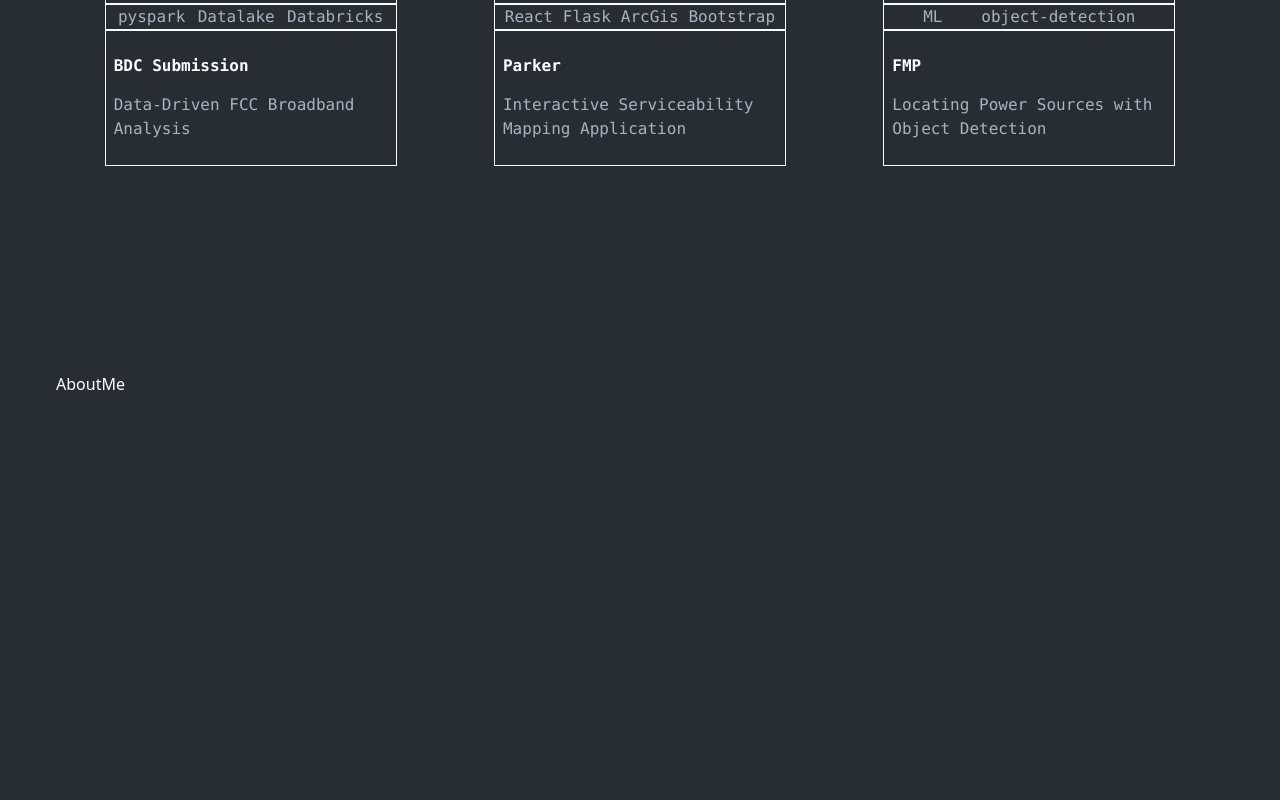
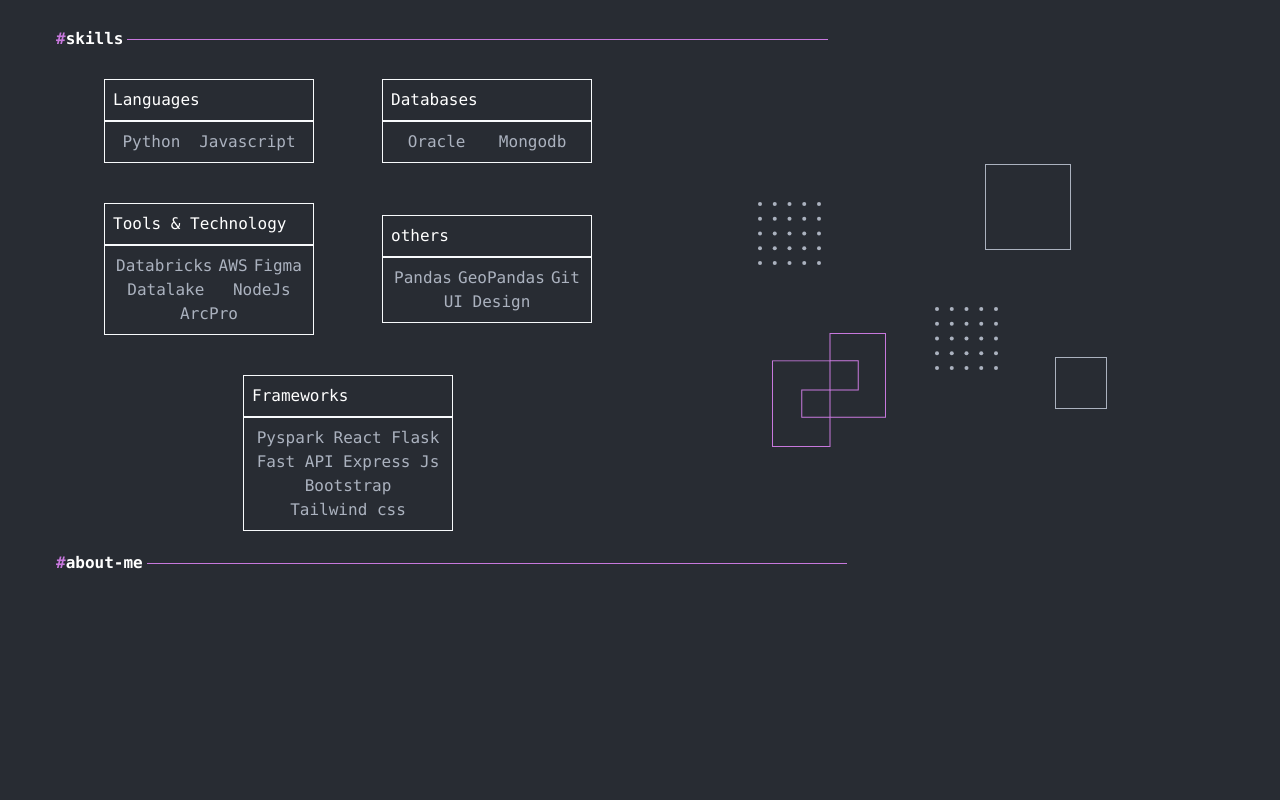
Before and after one commit to nirmalit/portfolio, a React (Create React App) app: page / in a window 1280 px wide. Shown: the part 1220-2020 px from the top of the page. Built offline with nearby package versions, Linux system fonts and the light colour scheme.

Commit message:
Skill is added
Works component is completed.
Minor height issue resolved

```diff
--- a/src/App.js
+++ b/src/App.js
@@ -22,7 +22,7 @@ const App = () => {
   idRefs[pageCatlog.contact] = useRef(null)
 
   const updateActivePage = (pageName) =>{
-    console.log(pageName)
+    // console.log(pageName)
     if(pageName !== globalState.activePage) setGlobalState({...globalState, activePage : pageName })
   }
 
--- a/src/components/about/AboutMe.js
+++ b/src/components/about/AboutMe.js
@@ -1,8 +1,12 @@
 import React from 'react'
+import { PageTitle } from '../pageTitle'
 
 const AboutMe = () => {
+
   return (
-    <div className='h-screen'>AboutMe</div>
+    <div className='h-screen'>
+      <PageTitle titleName="about-me"/>
+    </div>
   )
 }
 
--- a/src/components/card/ImageCard.js
+++ b/src/components/card/ImageCard.js
@@ -23,7 +23,7 @@ const ImageCard = ({contentImage, tagList = [], contentTitle, contentSummary}) =
 
     return (
         <div className='w-full h-full flex flex-wrap justify-evenly items-center font-mono from-neutral-400'>
-            { tagList.map((eachTag) => <div><p>{eachTag}</p></div>)}
+            { tagList.map((eachTag,i) => <div key={i}><p>{eachTag}</p></div>)}
         </div>
     )
   }
@@ -37,7 +37,7 @@ const ImageCard = ({contentImage, tagList = [], contentTitle, contentSummary}) =
     )
   }
   return (
-    <div className='w-[300px] h-[415px] p-4 lg:p-1'>
+    <div className='w-[320px] h-[415px] p-4 lg:p-1'>
         {/* TOP  - Image */}
         <div className='h-1/2 w-full border-[1px] border-slate-50'>
             <TopComponent />
--- /dev/null
+++ b/src/components/card/SkillCard.js
@@ -0,0 +1,34 @@
+import React from 'react'
+import colorCatlog from '../../config/color.json'
+
+const SkillCard = ({ contentTitle, contentList = [] }) => {
+
+  const TopComponent = () =>{
+    if(!contentTitle){
+        throw new Error("Namecard title is empty")
+    }
+    return(
+        <div className="p-2 font-mono border-[1px] border-slate-50">
+            {contentTitle}
+        </div>
+    )
+  }
+
+  const MainComponent = () =>{
+    return(
+        <div className="p-2 font-mono w-full h-full flex flex-wrap justify-around items-center border-[1px] border-slate-50"
+        style={{color : colorCatlog.gray}}
+        >
+            {contentList.map((eachInfo, i) => <div key = {i}><p>{eachInfo}</p></div>)}
+        </div>
+    )
+  }
+  return (
+    <div className='p-5 w-[250px] h-[140px] p-2 h-auto'>
+        <TopComponent />
+        <MainComponent />
+    </div>
+  )
+}
+
+export default SkillCard
--- a/src/components/card/index.js
+++ b/src/components/card/index.js
@@ -1,4 +1,4 @@
+import SkillCard from "./SkillCard";
 import ImageCard from "./ImageCard";
 
-
-export { ImageCard }
+export { SkillCard , ImageCard}
--- /dev/null
+++ b/src/components/work/Skills.js
@@ -0,0 +1,42 @@
+import React from 'react'
+import skillsCatlog from '../../config/skill.json'
+import skillBackground from '../../assets/design/skill_background.svg'
+import { SkillCard } from '../card'
+
+const Skills = () => {
+
+    const RightSide = () =>{
+        return(
+            <div className="w-full h-full flex justify-center items-center">
+                <img src={skillBackground} alt="" />
+            </div>
+        )
+    }
+
+    const LeftSide = () => {
+        return(
+            <div className="w-full h-full flex flex-wrap justify-evenly items-center">
+                {skillsCatlog.map((eachSkill, i)=>{
+                    return <SkillCard
+                    key = {i}
+                    contentTitle = {eachSkill.contentTitle}
+                    contentList = {eachSkill.contentList}
+                    />
+                })}
+            </div>
+        )
+    }
+
+  return (
+    <div className='w-full h-full md:flex pt-2'>
+        <div className="w-full md:w-1/2">
+            <LeftSide />
+        </div>
+        <div className="hidden md:block w-full md:w-1/2 ">
+            <RightSide/>
+        </div>
+    </div>
+  )
+}
+
+export default Skills
--- a/src/components/work/Work.js
+++ b/src/components/work/Work.js
@@ -2,6 +2,7 @@ import React from 'react'
 import { PageTitle } from '../pageTitle'
 import { ImageCard } from '../card'
 import projectCatlog from '../../config/project.json'
+import Skills from './Skills'
 const Work = () => {
 
   const ProjectCards = ({ projectInfo }) =>{
@@ -15,15 +16,17 @@ const Work = () => {
     )
   }
   return (
-    <div className='h-full lg:h-screen'>
+    <div className='h-full'>
       <PageTitle titleName = "projects" redirectionUrl = {true} />
 
       {/* Project List in cards  */}
       <div className='h-4/5 my-2 w-full h-full flex flex-wrap justify-around items-center'>
         {
-          projectCatlog.map((eachProject)=> <ProjectCards projectInfo = {eachProject} />)
+          projectCatlog.map((eachProject, i)=> <ProjectCards key = {i} projectInfo = {eachProject} />)
         }
       </div>
+      <PageTitle titleName = "skills" />
+      <Skills />
     </div>
   )
 }
--- /dev/null
+++ b/src/config/skill.json
@@ -0,0 +1,32 @@
+[
+    {
+        "contentTitle" : "Languages" ,
+        "contentList" : [
+            "Python", "Javascript"
+        ]
+    },
+    {
+        "contentTitle" : "Databases" ,
+        "contentList" : [
+            "Oracle", "Mongodb"
+        ]
+    },
+    {
+        "contentTitle" : "Tools & Technology" ,
+        "contentList" : [
+            "Databricks", "AWS" ,"Figma","Datalake", "NodeJs", "ArcPro"
+        ]
+    },
+    {
+        "contentTitle" : "others" ,
+        "contentList" : [
+            "Pandas","GeoPandas","Git","UI Design"
+        ]
+    },
+    {
+        "contentTitle" : "Frameworks" ,
+        "contentList" : [
+            "Pyspark","React", "Flask", "Fast API", "Express Js", "Bootstrap","Tailwind css"
+        ]
+    }
+]
```
Also changed, not shown: src/assets/design/skill_background.svg (added).
